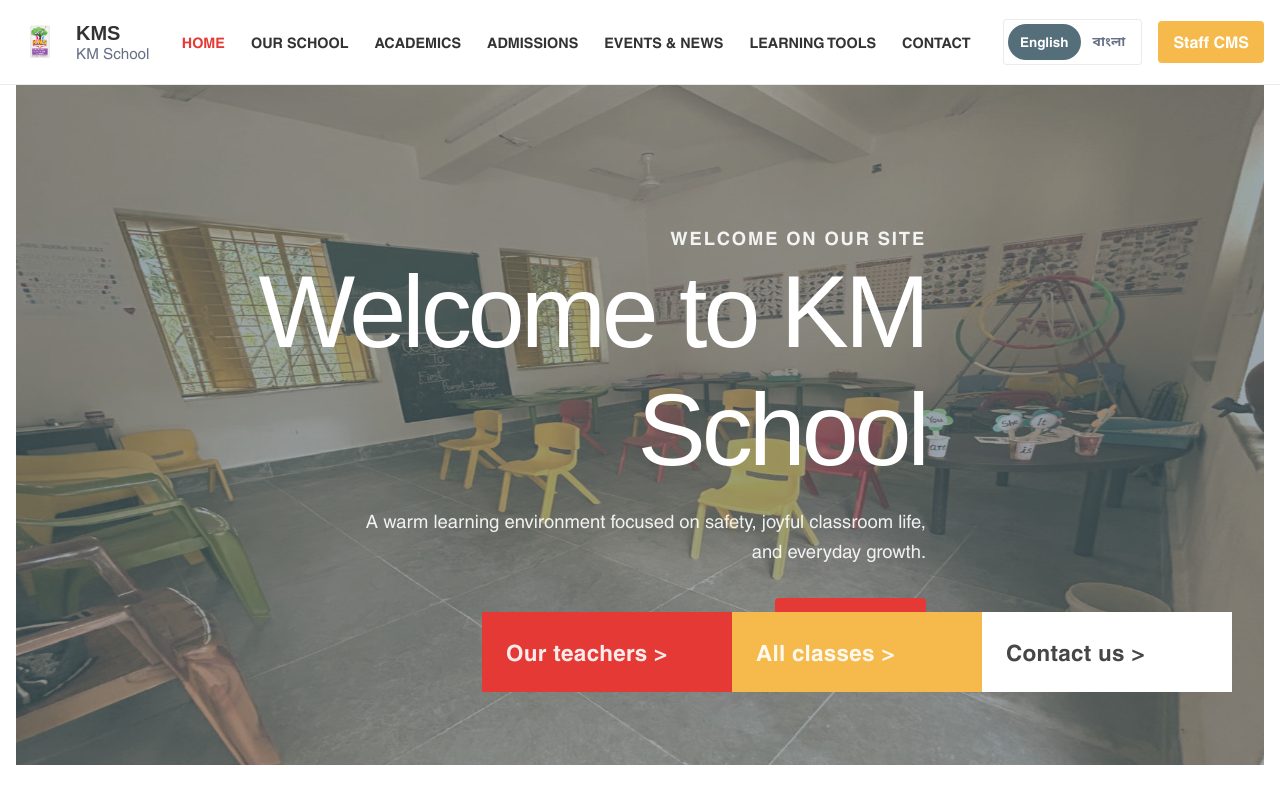
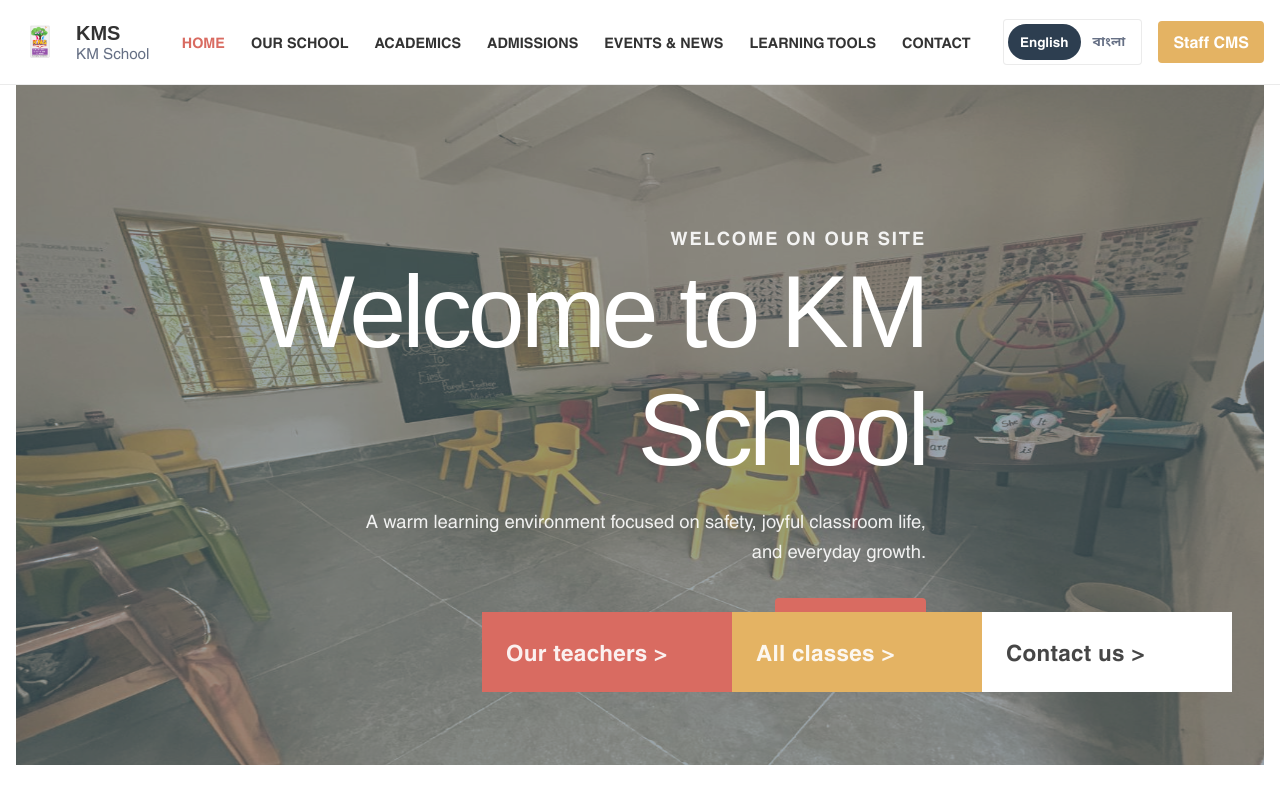
Before and after one commit to as4401s/School_website, a Next.js app: page / in a window 1280 px wide. Shown: the top 800 px of the page. Built offline with nearby package versions, Linux system fonts and the light colour scheme; a web font is replaced by a local one.

Commit message:
chore: style updates and automated changes

```diff
--- a/src/app/globals.css
+++ b/src/app/globals.css
@@ -5,14 +5,18 @@
   --ink: #333333;
   --muted: #667085;
   --line: rgba(0, 0, 0, 0.08);
-  --accent: #e53935;
-  --accent-strong: #b71c1c;
-  --accent-soft: rgba(229, 57, 53, 0.12);
-  --navy: #546e7a;
-  --slate: #596c78;
-  --yellow: #f5ba4b;
-  --green: #3a6f63;
-  --red: #e53935;
+  --accent: #d96b61;
+  /* Soft Terracotta */
+  --accent-strong: #ba5449;
+  --accent-soft: rgba(217, 107, 97, 0.12);
+  --navy: #2d3e50;
+  /* Deep Soft Navy */
+  --slate: #607d8b;
+  /* Blue Grey */
+  --yellow: #e4b363;
+  /* Soft Gold */
+  --green: #4b8a76;
+  --red: #d96b61;
   --sand: #f0f2f5;
   --radius-lg: 4px;
   --radius-md: 4px;
```
